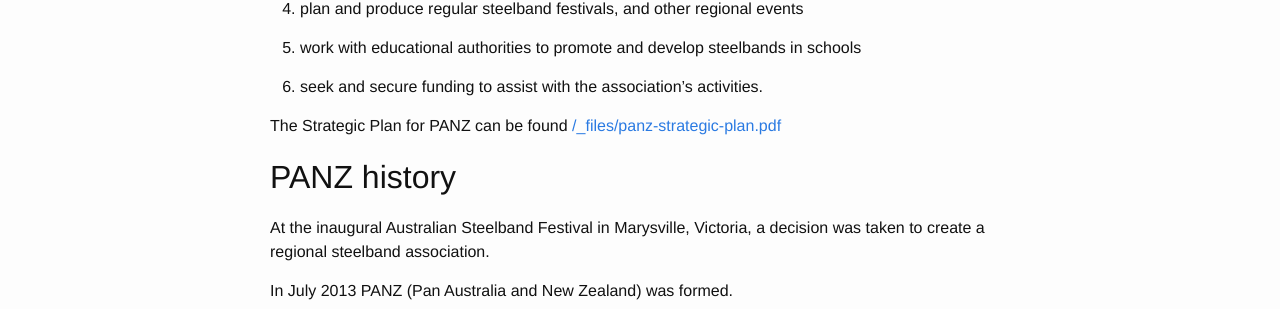
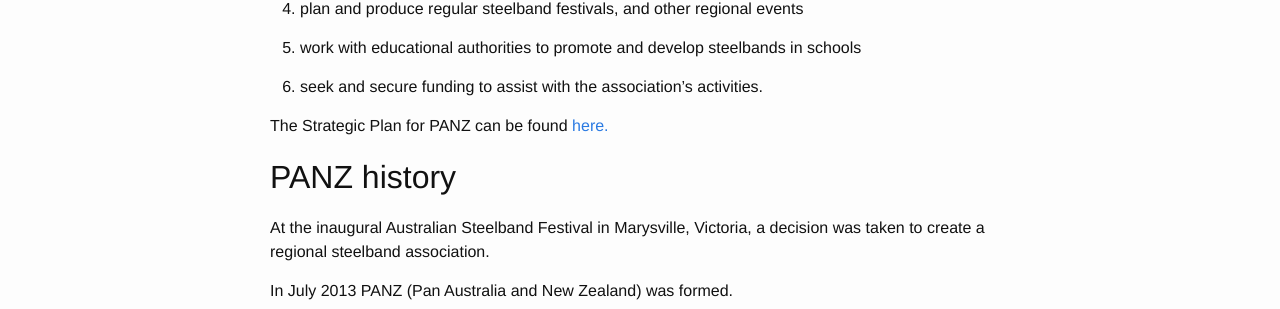
Before and after one commit to panzweb/panzweb.github.io, a Jekyll site: the page built from 1.about.markdown, in a window 1280 px wide. Shown: the part 466-775 px from the top of the page. Built offline with Jekyll 4.4.1, drawn with Linux system fonts in a browser that asks for light colours.

Commit message:
Updated 1.about.markdown

```diff
--- a/1.about.markdown
+++ b/1.about.markdown
@@ -21,7 +21,7 @@
 
 1.	seek and secure funding to assist with the association's activities.
 
-The Strategic Plan for PANZ can be found [/_files/panz-strategic-plan.pdf](here.)
+The Strategic Plan for PANZ can be found [here.](/_files/panz-strategic-plan.pdf)
 
 ## PANZ history
 
```
